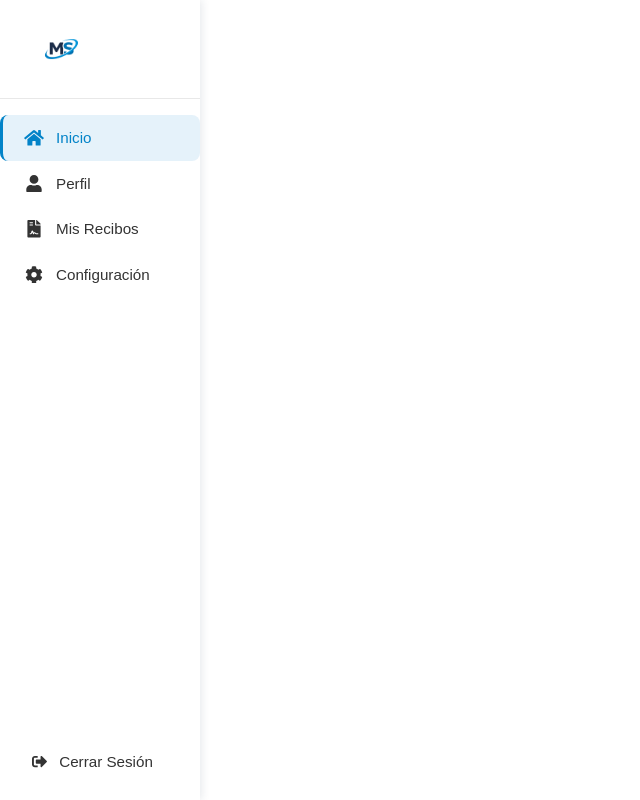
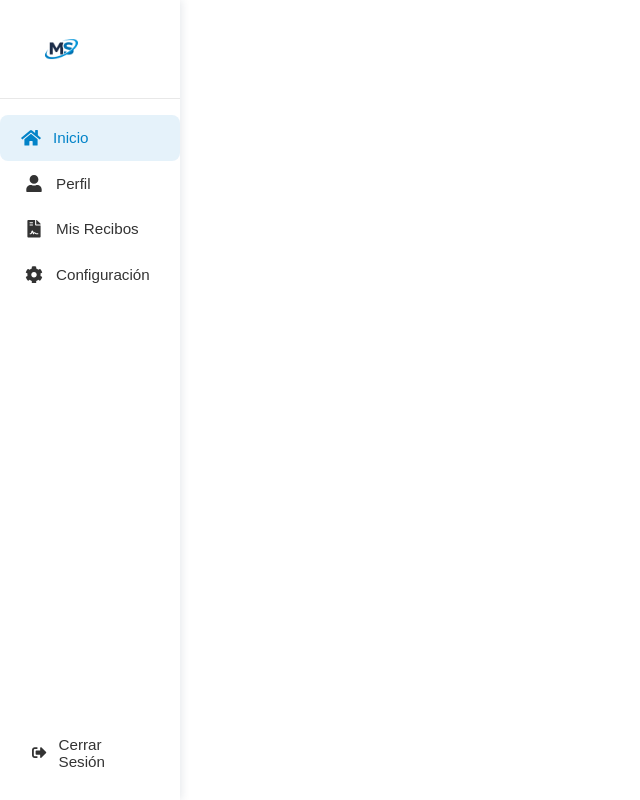
Before and after one commit to Mateosacco99/MS-PeopleAdmin, a React (Vite) app: page / in a window 1280 px wide. Shown: the whole page, without its empty margins (0-640 px from the left). Built offline with nearby package versions, Linux system fonts and the light colour scheme.

Commit message:
Fix: estilos sidebar

```diff
--- a/src/styles/sidebar.module.scss
+++ b/src/styles/sidebar.module.scss
@@ -1,7 +1,7 @@
 @use 'variables' as *;
 
 .sidebar {
-  width: 200px;
+  width: 180px;
   height: 100vh;
   background-color: white;
   position: fixed;
@@ -84,7 +84,6 @@
   &.active {
     background-color: rgba(2, 131, 200, 0.1);
     color: $MS-brightblue;
-    border-left: 3px solid $MS-brightblue;
     padding-left: calc(1.5rem - 3px);
   }
 }
@@ -92,6 +91,5 @@
 .active {
   background-color: rgba(2, 131, 200, 0.1) !important;
   color: $MS-brightblue !important;
-  border-left: 3px solid $MS-brightblue;
   padding-left: calc(1.5rem - 3px) !important;
 }
```
